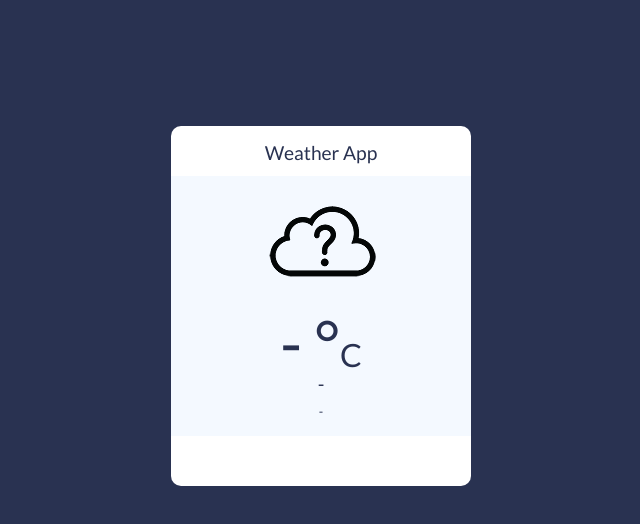
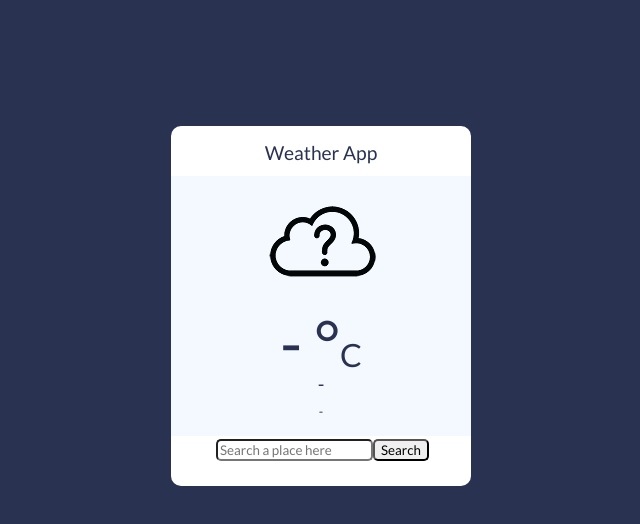
Before and after one commit to SofiBretz/Weather-App, a website built with webpack: page dist/index.html in a window 1280 px wide. Shown: the whole page, without its empty margins (319-959 px from the left). Built offline with Linux system fonts and the light colour scheme.

Commit message:
added the search location input with the button

```diff
--- a/css/style.css
+++ b/css/style.css
@@ -93,3 +93,19 @@ body{
   text-align: center;
   font-size: 0.8em;
 }
+
+.search {
+  margin-top: 20px;
+  display: flex;
+  align-content: center;
+  margin-left: 15%;
+  width: 100%;
+}
+
+input {
+  border-radius: 5px;
+}
+
+.searchBtn {
+  border-radius: 5px;
+}
--- a/src/index.js
+++ b/src/index.js
@@ -3,6 +3,8 @@ const tempElement = document.querySelector('.temperature p');
 const descElement = document.querySelector('.temperatureDescription p');
 const locationElement = document.querySelector('.location p');
 const notificationElement = document.querySelector('.notification');
+const searchInput = document.getElementById('search-input');
+const searchBtn = document.getElementById('search-button');
 
 const weather = {};
 
```
Also changed, not shown: dist/index.html, dist/main.js.
